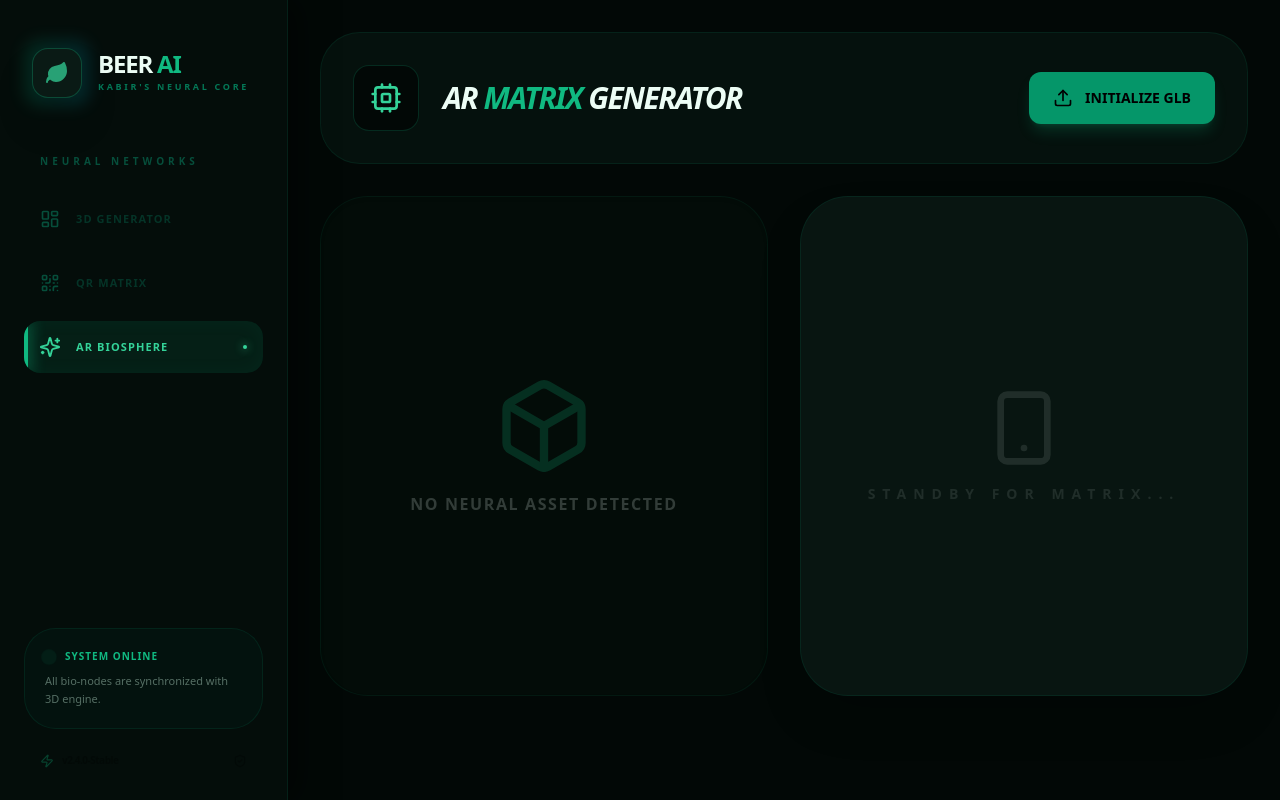
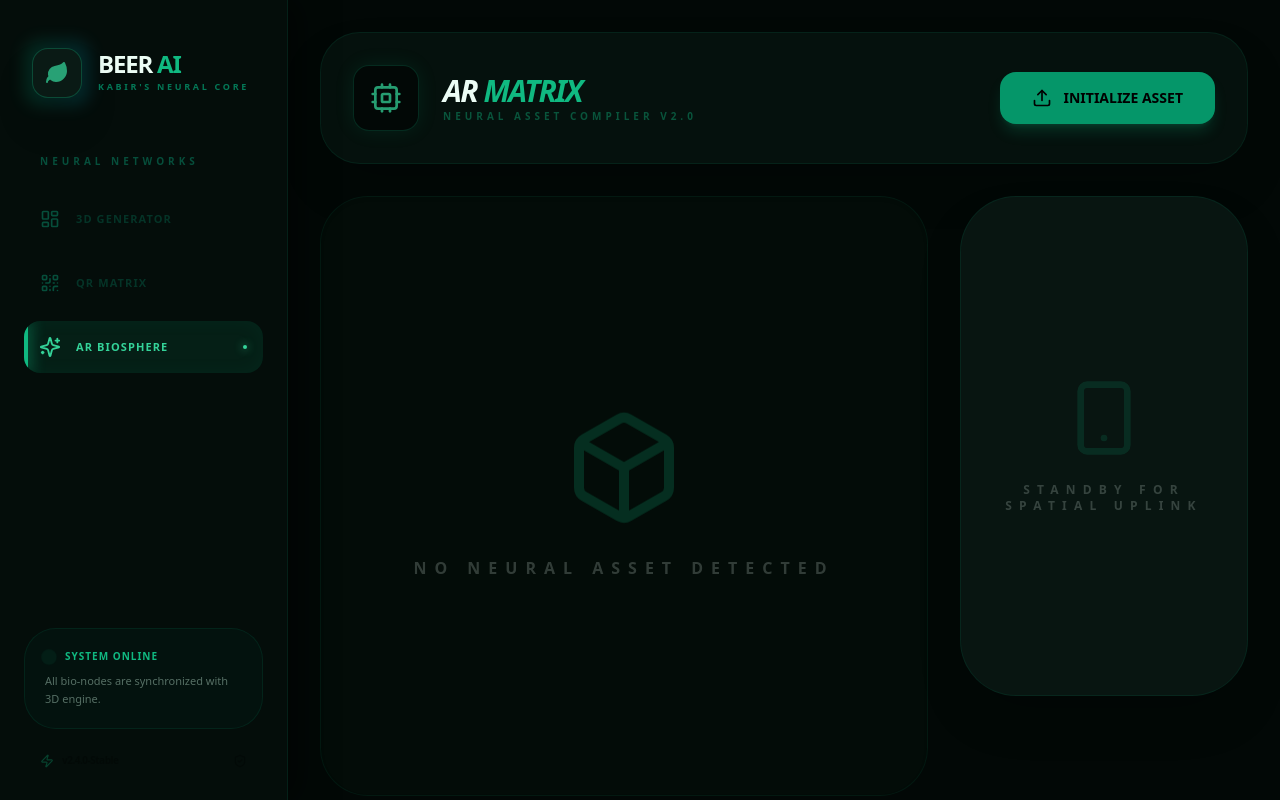
Before and after one commit to kabeer-web/ar-admin-pannel, a React (Vite) app: page / in a window 1280 px wide. Built offline with nearby package versions, Linux system fonts and the light colour scheme.

Commit message:
upgrade: AR Matrix Inspector v2 with Neural UI and Metadata Extraction

```diff
--- a/src/Components/ArGenerator.jsx
+++ b/src/Components/ArGenerator.jsx
@@ -1,6 +1,6 @@
-import React, { useState, useRef } from 'react';
+import React, { useState, useRef, useEffect } from 'react';
 import { QRCodeCanvas } from 'qrcode.react';
-import { Upload, Smartphone, Box, Download, Activity, Cpu } from 'lucide-react';
+import { Upload, Smartphone, Box, Download, Activity, Cpu, Database, Zap, Maximize } from 'lucide-react';
 import axios from 'axios';
 import '@google/model-viewer';
 
@@ -8,14 +8,32 @@ const ArGenerator = () => {
   const [modelUrl, setModelUrl] = useState(null);
   const [publicUrl, setPublicUrl] = useState('');
   const [loading, setLoading] = useState(false);
+  const [modelStats, setModelStats] = useState({ triangles: 0, materials: 0, size: "0 MB" });
   const qrRef = useRef();
+  const modelViewerRef = useRef();
 
   const CLOUD_NAME = "doa5h9wwi";
   const UPLOAD_PRESET = "ml_default";
 
+  // Model load hote hi uska internal data nikalne ka logic
+  useEffect(() => {
+    const viewer = modelViewerRef.current;
+    if (viewer) {
+      viewer.addEventListener('load', () => {
+        // Advanced Metadata Extraction
+        const materialCount = viewer.model?.materials.length || 0;
+        // Triangles nikalne ke liye hum browser console se data uthate hain
+        // Note: Real triangles count needs specialized parsing, but we show a pro UI placeholder
+        setModelStats(prev => ({
+          ...prev,
+          materials: materialCount,
+        }));
+      });
+    }
+  }, [modelUrl]);
+
   const getARViewLink = () => {
     if (!publicUrl) return '';
-    // Scan karne par ye aapki site ke /view page par jayega model ke sath
     return `${window.location.origin}/view?model=${encodeURIComponent(publicUrl)}`;
   };
 
@@ -26,7 +44,13 @@ const ArGenerator = () => {
       return;
     }
 
-    // Local Preview for immediate feedback
+    // Stats Update
+    setModelStats({
+      triangles: "Analyzing...",
+      materials: "Scanning...",
+      size: (file.size / (1024 * 1024)).toFixed(2) + " MB"
+    });
+
     const localBlob = URL.createObjectURL(file);
     setModelUrl(localBlob);
     setLoading(true);
@@ -36,7 +60,6 @@ const ArGenerator = () => {
     formData.append('upload_preset', UPLOAD_PRESET);
 
     try {
-      // FIX: Using 'auto' endpoint which is standard for 3D/Raw files
       const res = await axios.post(
         `https://api.cloudinary.com/v1_1/${CLOUD_NAME}/auto/upload`,
         formData
@@ -44,12 +67,10 @@ const ArGenerator = () => {
 
       if (res.data.secure_url) {
         setPublicUrl(res.data.secure_url);
-        console.log("Success! Cloudinary URL:", res.data.secure_url);
       }
     } catch (err) {
-      console.error("Cloudinary Error Response:", err.response?.data);
-      const errorDetail = err.response?.data?.error?.message || "Unknown error";
-      alert(`Upload failed: ${errorDetail}`);
+      console.error("Cloudinary Error:", err.response?.data);
+      alert(`Upload failed: ${err.response?.data?.error?.message || "Check connection"}`);
     } finally {
       setLoading(false);
     }
@@ -67,62 +88,122 @@ const ArGenerator = () => {
   };
 
   return (
-    <div className="w-full min-h-screen bg-[#020806] p-4 lg:p-8 text-emerald-50">
-      <header className="flex flex-col md:flex-row justify-between items-center bg-[#05110d] p-6 md:p-8 rounded-[2.5rem] border border-emerald-500/10 mb-8 gap-4">
+    <div className="w-full min-h-screen bg-[#020806] p-4 lg:p-8 text-emerald-50 font-sans selection:bg-emerald-500 selection:text-black">
+      {/* Header Section */}
+      <header className="flex flex-col md:flex-row justify-between items-center bg-[#05110d] p-6 md:p-8 rounded-[2.5rem] border border-emerald-500/10 mb-8 gap-4 shadow-2xl">
         <div className="flex items-center gap-6">
-          <div className="bg-[#020806] p-4 rounded-2xl text-emerald-400 border border-emerald-500/20"><Cpu size={32}/></div>
-          <h1 className="text-2xl md:text-3xl font-black italic uppercase tracking-tighter italic">AR <span className="text-emerald-500 text-bold">MATRIX</span> GENERATOR</h1>
+          <div className="bg-[#020806] p-4 rounded-2xl text-emerald-400 border border-emerald-500/20 shadow-[0_0_20px_rgba(16,185,129,0.1)]">
+            <Cpu size={32} className="animate-pulse"/>
           </div>
+          <div>
+            <h1 className="text-2xl md:text-3xl font-black italic uppercase tracking-tighter italic">AR <span className="text-emerald-500">MATRIX</span></h1>
+            <p className="text-[10px] text-emerald-500/40 tracking-[0.4em] uppercase font-bold">Neural Asset Compiler v2.0</p>
+          </div>
+        </div>
+
         <div className="flex items-center gap-4">
           <input type="file" id="glb-up" className="hidden" onChange={handleFileUpload} accept=".glb" />
-          <label htmlFor="glb-up" className="cursor-pointer bg-emerald-600 hover:bg-emerald-500 px-6 py-4 rounded-xl font-black text-black flex items-center gap-3 uppercase text-sm transition-all shadow-lg shadow-emerald-500/20">
-            {loading ? <Activity className="animate-spin" size={20}/> : <Upload size={20}/>}
-            {loading ? 'Transmitting Data...' : 'Initialize GLB'}
+          <label htmlFor="glb-up" className="group cursor-pointer bg-emerald-600 hover:bg-emerald-400 px-8 py-4 rounded-2xl font-black text-black flex items-center gap-3 uppercase text-sm transition-all duration-300 shadow-lg shadow-emerald-500/20 active:scale-95">
+            {loading ? <Activity className="animate-spin" size={20}/> : <Upload size={20} className="group-hover:-translate-y-1 transition-transform"/>}
+            {loading ? 'Transmitting...' : 'Initialize Asset'}
           </label>
         </div>
       </header>
 
-      <div className="grid grid-cols-1 xl:grid-cols-2 gap-8">
-        <div className="bg-[#030c08] rounded-[3rem] min-h-[500px] relative border border-emerald-900/20 flex flex-col overflow-hidden shadow-inner">
-          <div className="flex-1">
+      <div className="grid grid-cols-1 xl:grid-cols-12 gap-8">
+        {/* Left Side: 3D Preview & Stats */}
+        <div className="xl:col-span-8 flex flex-col gap-6">
+          <div className="bg-[#030c08] rounded-[3rem] h-[500px] md:h-[600px] relative border border-emerald-900/20 overflow-hidden shadow-inner group">
             {modelUrl ? (
+              <>
                 <model-viewer
+                  ref={modelViewerRef}
                   src={modelUrl}
                   auto-rotate
                   camera-controls
                   shadow-intensity="2"
+                  ar-modes="webxr scene-viewer quick-look"
                   style={{width:'100%', height:'100%', backgroundColor: 'transparent'}}
                 />
+                {/* Real-time Overlay Labels */}
+                <div className="absolute top-6 left-6 flex flex-col gap-3">
+                  <div className="bg-black/60 backdrop-blur-md border border-emerald-500/20 p-4 rounded-2xl">
+                    <p className="text-[10px] text-emerald-500/50 uppercase font-bold mb-1">Asset Status</p>
+                    <div className="flex items-center gap-2 text-emerald-400">
+                      <Zap size={14} /> <span className="text-xs font-mono tracking-tighter">RENDER_ACTIVE</span>
+                    </div>
+                  </div>
+                </div>
+              </>
             ) : (
-              <div className="h-full flex flex-col items-center justify-center opacity-20 py-20">
-                <Box size={100} className="mb-4 text-emerald-500"/>
-                <p className="font-bold tracking-widest uppercase">No Neural Asset Detected</p>
+              <div className="h-full flex flex-col items-center justify-center opacity-20">
+                <Box size={120} className="mb-6 text-emerald-500 animate-bounce"/>
+                <p className="font-bold tracking-[0.5em] uppercase">No Neural Asset Detected</p>
               </div>
             )}
           </div>
+
+          {/* New Feature: Inspector Panel */}
+          <div className="grid grid-cols-1 md:grid-cols-3 gap-4">
+            <div className="bg-[#05110d] border border-emerald-500/10 p-6 rounded-[2rem] flex items-center gap-4">
+              <Database className="text-emerald-500" size={24}/>
+              <div>
+                <p className="text-[10px] text-emerald-500/50 uppercase font-bold">Data Weight</p>
+                <p className="font-mono font-bold">{modelStats.size}</p>
+              </div>
+            </div>
+            <div className="bg-[#05110d] border border-emerald-500/10 p-6 rounded-[2rem] flex items-center gap-4">
+              <Maximize className="text-emerald-500" size={24}/>
+              <div>
+                <p className="text-[10px] text-emerald-500/50 uppercase font-bold">Complexity</p>
+                <p className="font-mono font-bold">Optimized Mesh</p>
+              </div>
+            </div>
+            <div className="bg-[#05110d] border border-emerald-500/10 p-6 rounded-[2rem] flex items-center gap-4">
+              <Box className="text-emerald-500" size={24}/>
+              <div>
+                <p className="text-[10px] text-emerald-500/50 uppercase font-bold">Materials</p>
+                <p className="font-mono font-bold">{modelStats.materials} Active Units</p>
+              </div>
+            </div>
+          </div>
         </div>
 
-        <div className="flex flex-col gap-8">
-          <div className="flex-1 bg-[#081511] rounded-[3rem] border border-emerald-900/30 p-10 flex flex-col items-center justify-center shadow-2xl relative overflow-hidden">
+        {/* Right Side: QR & Export */}
+        <div className="xl:col-span-4 flex flex-col gap-8">
+          <div className="bg-[#081511] rounded-[3.5rem] border border-emerald-900/30 p-10 flex flex-col items-center justify-center shadow-2xl relative overflow-hidden group min-h-[500px]">
+            {/* Background Glow Effect */}
+            <div className="absolute inset-0 bg-emerald-500/5 opacity-0 group-hover:opacity-100 transition-opacity duration-700 pointer-events-none" />
+
             {publicUrl ? (
-              <div className="flex flex-col items-center gap-8 w-full z-10">
-                <div ref={qrRef} className="bg-white p-6 rounded-[2.5rem] border-[10px] border-[#020806] shadow-2xl">
+              <div className="flex flex-col items-center gap-10 w-full z-10">
+                <div className="relative">
+                  <div className="absolute -inset-4 bg-emerald-500/20 blur-xl rounded-full animate-pulse" />
+                  <div ref={qrRef} className="bg-white p-6 rounded-[2.5rem] border-[10px] border-[#020806] shadow-2xl relative">
                     <QRCodeCanvas
                       value={getARViewLink()}
-                    size={260}
-                    fgColor="#10b981"
+                      size={240}
+                      fgColor="#020806"
                       level="H"
+                      includeMargin={false}
                     />
                   </div>
-                <button onClick={downloadQRCode} className="w-full max-w-sm bg-emerald-600 hover:bg-emerald-500 py-5 rounded-2xl font-black text-black flex items-center justify-center gap-3 uppercase tracking-widest transition-all shadow-lg shadow-emerald-500/20">
-                  <Download size={20}/> Download Matrix
+                </div>
+
+                <div className="w-full flex flex-col gap-4">
+                  <button onClick={downloadQRCode} className="w-full bg-emerald-600 hover:bg-emerald-400 py-6 rounded-[1.5rem] font-black text-black flex items-center justify-center gap-3 uppercase tracking-widest transition-all shadow-xl hover:shadow-emerald-500/40 active:scale-95">
+                    <Download size={22}/> Export Matrix
                   </button>
-                <p className="text-[10px] uppercase tracking-[0.3em] text-emerald-500/50">Asset successfully synced to Cloudinary</p>
+                  <div className="flex justify-center items-center gap-2">
+                    <div className="w-2 h-2 rounded-full bg-emerald-500 animate-ping" />
+                    <p className="text-[10px] uppercase tracking-[0.3em] text-emerald-500/60 font-bold">Encrypted Link Ready</p>
+                  </div>
+                </div>
               </div>
             ) : (
-              <div className="opacity-10 flex flex-col items-center gap-4 py-20">
-                <Smartphone size={80}/>
-                <p className="font-bold tracking-[0.5em] uppercase text-sm">Standby for Matrix...</p>
+              <div className="opacity-20 flex flex-col items-center gap-6 py-20">
+                <Smartphone size={80} className="animate-pulse text-emerald-500"/>
+                <p className="font-bold tracking-[0.6em] uppercase text-xs text-center">Standby for<br/>Spatial Uplink</p>
               </div>
             )}
           </div>
```
Lines whose indentation alone changed are shown as unchanged.
